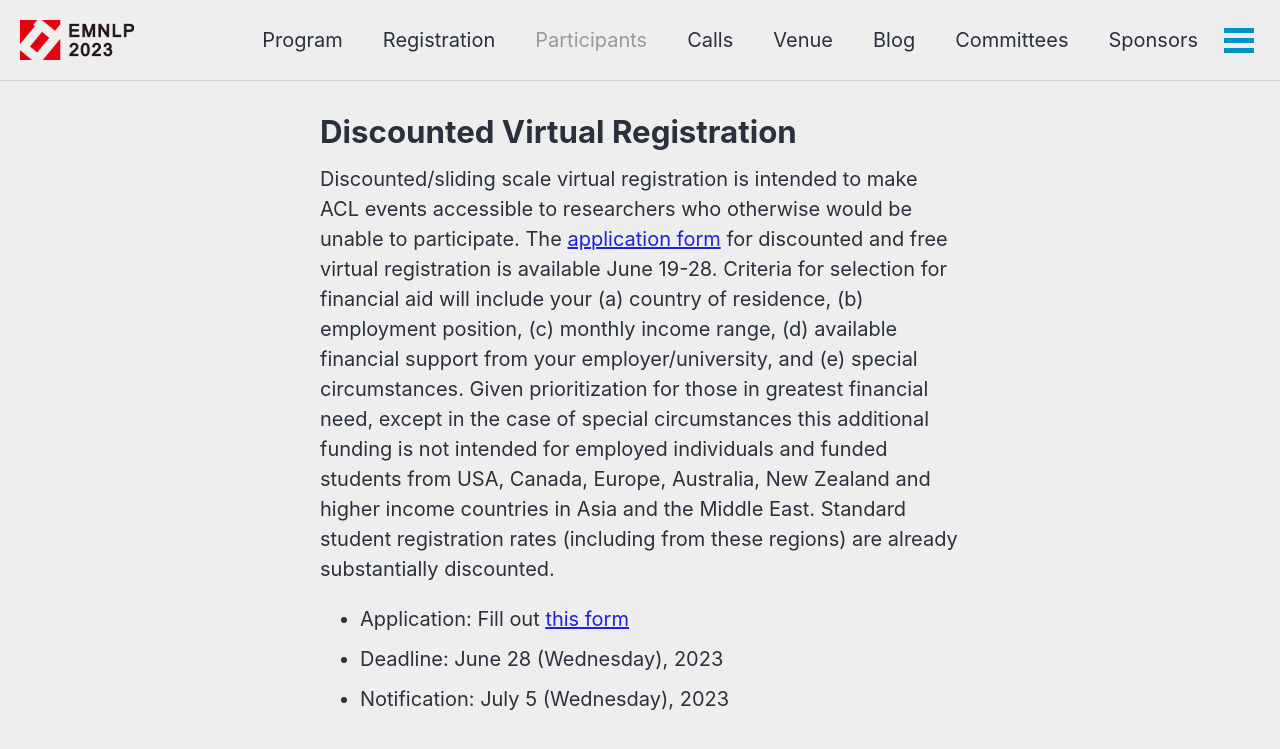
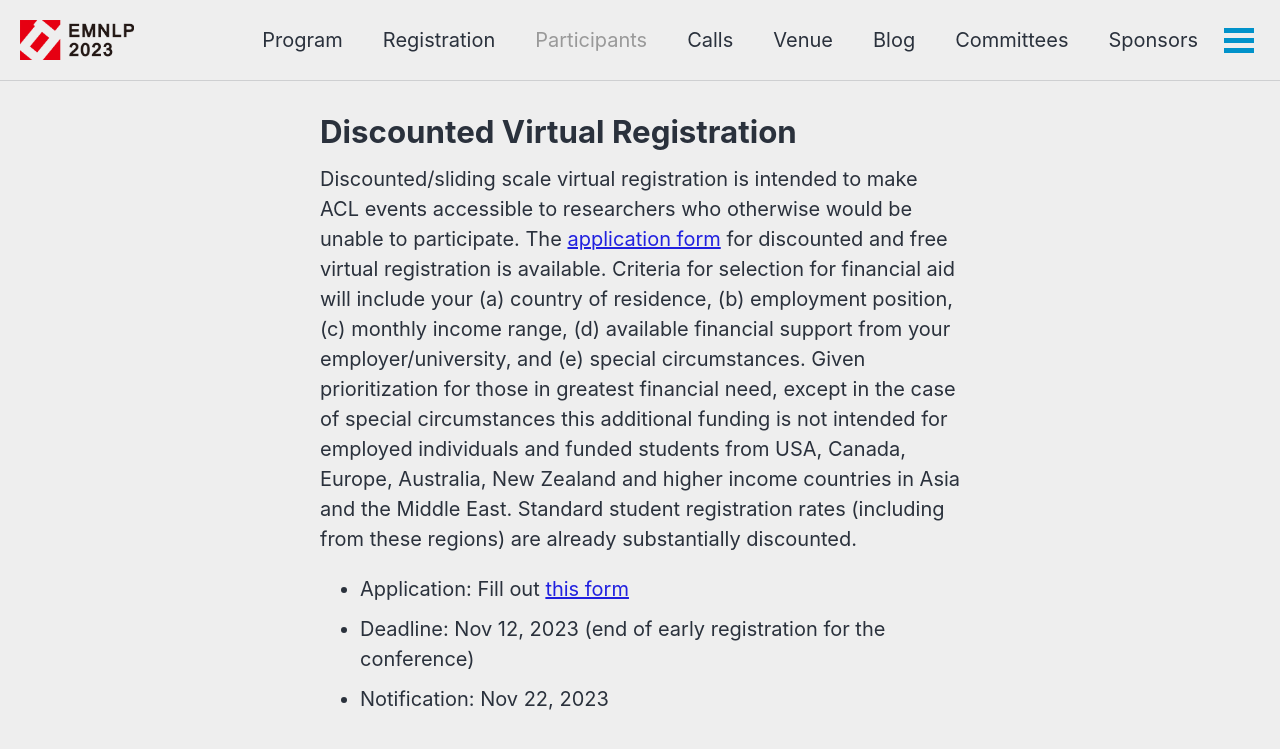
Before and after one commit to acl-org/emnlp-2023, a Jekyll site: the page built from _pages/discounted_virtual_registration.md, in a window 1280 px wide and 900 px high. Shown: the top 749 px of the window. Built offline with Jekyll 4.4.1, drawn with Linux system fonts in a browser that asks for light colours; cached includes are drawn as plain includes; nearby versions of some CDN libraries.

Commit message:
Update discounted_virtual_registration.md

```diff
--- a/_pages/discounted_virtual_registration.md
+++ b/_pages/discounted_virtual_registration.md
@@ -10,8 +10,8 @@ sidebar:
 ---
 
 
-Discounted/sliding scale virtual registration is intended to make ACL events accessible to researchers who otherwise would be unable to participate. The [application form](https://forms.office.com/Pages/ResponsePage.aspx?id=DQSIkWdsW0yxEjajBLZtrQAAAAAAAAAAAANAAVnuQ09UMjFSREFQUUdOTkpRWE5GS05PNFJaTUpNQS4u) for discounted and free virtual registration is available June 19-28. Criteria for selection for financial aid will include your (a) country of residence, (b) employment position, (c) monthly income range, (d) available financial support from your employer/university, and (e) special circumstances. Given prioritization for those in greatest financial need, except in the case of special circumstances this additional funding is not intended for employed individuals and funded students from USA, Canada, Europe, Australia, New Zealand and higher income countries in Asia and the Middle East. Standard student registration rates (including from these regions) are already substantially discounted.
+Discounted/sliding scale virtual registration is intended to make ACL events accessible to researchers who otherwise would be unable to participate. The [application form](https://ddei3-0-ctp.asiainfo-sec.com:443/wis/clicktime/v1/query?url=https%3a%2f%2fforms.office.com%2fr%2fDiCxV5mqHK&umid=8F036ECB-0787-5806-9E8B-687B052CEEA7&auth=dc85afdffa75f9bc5357f32e37bf917c5d89a957-4a8b3d1dd74e6317b20cb3c2ad08932a6ecc96bb) for discounted and free virtual registration is available. Criteria for selection for financial aid will include your (a) country of residence, (b) employment position, (c) monthly income range, (d) available financial support from your employer/university, and (e) special circumstances. Given prioritization for those in greatest financial need, except in the case of special circumstances this additional funding is not intended for employed individuals and funded students from USA, Canada, Europe, Australia, New Zealand and higher income countries in Asia and the Middle East. Standard student registration rates (including from these regions) are already substantially discounted.
 
-* Application: Fill out [this form](https://forms.office.com/Pages/ResponsePage.aspx?id=DQSIkWdsW0yxEjajBLZtrQAAAAAAAAAAAANAAVnuQ09UMjFSREFQUUdOTkpRWE5GS05PNFJaTUpNQS4u)
-* Deadline: June 28 (Wednesday), 2023
-* Notification: July 5 (Wednesday), 2023
+* Application: Fill out [this form](https://ddei3-0-ctp.asiainfo-sec.com:443/wis/clicktime/v1/query?url=https%3a%2f%2fforms.office.com%2fr%2fDiCxV5mqHK&umid=8F036ECB-0787-5806-9E8B-687B052CEEA7&auth=dc85afdffa75f9bc5357f32e37bf917c5d89a957-4a8b3d1dd74e6317b20cb3c2ad08932a6ecc96bb)
+* Deadline: Nov 12, 2023 (end of early registration for the conference)
+* Notification: Nov 22, 2023
```
